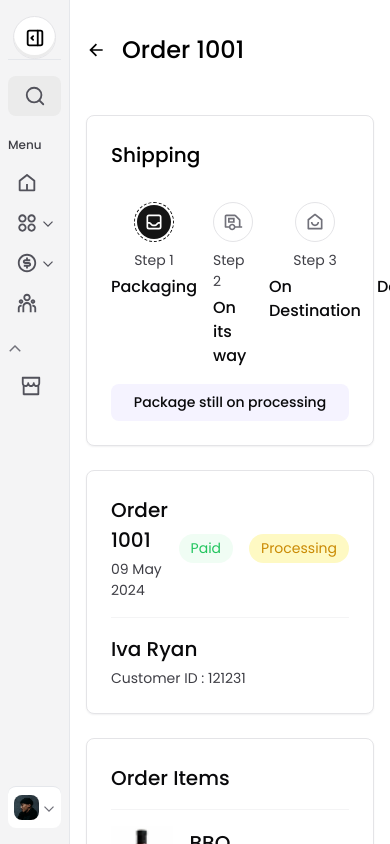
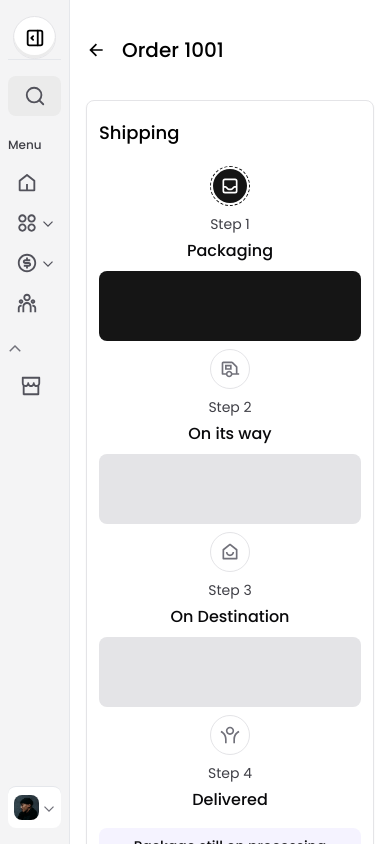
Before and after one commit to uzair-shakeel/neobox, a React (Vite) app: page /order/1001 in a window 390 px wide. Built offline with nearby package versions, Linux system fonts and the light colour scheme.

Commit message:
order page responsive

```diff
--- a/src/pages/catalog/Order.jsx
+++ b/src/pages/catalog/Order.jsx
@@ -26,22 +26,24 @@ export default function Order() {
 
       {/* Main Content */}
       <main className="flex-1 overflow-y-auto lg:px-[32px] md:px-[24px] px-[16px] py-[27px]">
-        <h1 className="text-[24px] leading-[36px] font-[500] pt-[5px] pb-[32px] flex items-center gap-[16px]">
+        <h1 className="md:text-[24px] text-[20px] leading-[36px] font-[500] pt-[5px] pb-[32px] flex items-center gap-[16px]">
           <span className="min-h-[20px] min-w-[20px]">
             <RiArrowLeftLine size={20} />
           </span>
           Order {order.id}
         </h1>
-        <div className="flex flex-col md:flex-row gap-[24px] pt-[15px]">
-          <div className="md:w-[65%] w-full flex flex-col gap-[24px]">
+        <div className="flex flex-col lg:flex-row gap-[24px] md:pt-[15px]">
+          <div className="lg:w-[65%] w-full flex flex-col gap-[24px]">
             <div
-              className="bg-white p-[24px] rounded-[8px] border border-[#E4E4E7]"
+              className="bg-white xl:px-[24px] md:px-[15px] px-[12px] xl:py-[24px] py-[18px] rounded-[8px] border border-[#E4E4E7]"
               style={{
                 boxShadow: "0px 1px 2px 0px #1018280F",
               }}
             >
-              <h2 className="text-[20px] font-[500] mb-[32px]">Shipping</h2>
-              <div className="flex justify-between items-start mb-[16px]">
+              <h2 className="md:text-[20px] text-[18px] font-[500] md:mb-[32px] mb-[20px]">
+                Shipping
+              </h2>
+              <div className="flex sm:flex-row flex-col justify-between sm:items-start items-center mb-[16px]">
                 <div className="flex flex-col items-center">
                   <div className="w-[40px] h-[40px] rounded-full flex items-center justify-center border border-dashed border-[#151515]">
                     <div className="w-[33.6px] h-[33.6px] bg-[#151515] rounded-full flex items-center justify-center text-white">
@@ -55,7 +57,7 @@ export default function Order() {
                     Packaging
                   </p>
                 </div>
-                <div className="flex-1 h-[4px] rounded-[8px] bg-[#151515] mx-2 my-[18px]"></div>
+                <div className="sm:flex-1 sm:h-[4px] h-[70px] w-[4px] rounded-[8px] bg-[#151515] w-full sm:my-[18px] my-2"></div>
                 <div className="flex flex-col items-center">
                   <div className="w-[40px] h-[40px] rounded-full flex items-center justify-center border border-[#E4E4E7] bg-white">
                     <div className="flex items-center justify-center text-[#71717A]">
@@ -69,7 +71,7 @@ export default function Order() {
                     On its way
                   </p>
                 </div>
-                <div className="flex-1 h-[4px] rounded-[8px] bg-[#E4E4E7] mx-2 my-[18px]"></div>
+                <div className="sm:flex-1 sm:h-[4px] h-[70px] w-[4px] rounded-[8px] bg-[#E4E4E7] w-full sm:my-[18px] my-2"></div>
                 <div className="flex flex-col items-center">
                   <div className="w-[40px] h-[40px] rounded-full flex items-center justify-center border border-[#E4E4E7] bg-white">
                     <div className="flex items-center justify-center text-[#71717A]">
@@ -83,7 +85,7 @@ export default function Order() {
                     On Destination
                   </p>
                 </div>
-                <div className="flex-1 h-[4px] rounded-[8px] bg-[#E4E4E7] mx-2 my-[18px]"></div>
+                <div className="sm:flex-1 sm:h-[4px] h-[70px] w-[4px] rounded-[8px] bg-[#E4E4E7] w-full sm:my-[18px] my-2"></div>
                 <div className="flex flex-col items-center">
                   <div className="w-[40px] h-[40px] rounded-full flex items-center justify-center border border-[#E4E4E7] bg-white">
                     <div className="flex items-center justify-center text-[#71717A]">
@@ -104,15 +106,15 @@ export default function Order() {
             </div>
 
             <div
-              className="bg-white p-[24px] rounded-[8px] border border-[#E4E4E7]"
+              className="bg-white xl:px-[24px] md:px-[15px] px-[12px] xl:py-[24px] py-[18px] rounded-[8px] border border-[#E4E4E7]"
               style={{ boxShadow: "0px 1px 2px 0px #1018280F" }}
             >
-              <div className="flex justify-between items-center border-b border-b-[#F4F4F5] mb-[16px] pb-[16px] gap-1">
+              <div className="flex flex-wrap justify-between items-center border-b border-b-[#F4F4F5] md:mb-[16px] mb-[13px] md:pb-[16px] pb-[13px] md:gap-1 gap-3">
                 <div>
-                  <h2 className="text-[20px] font-[500] text-[#09090B] pb-[4px]">
+                  <h2 className="md:text-[20px] text-[18px] font-[500] text-[#09090B] pb-[4px]">
                     Order {order.id}
                   </h2>
-                  <p className="text-[#3F3F46] text-[14px] font-[400]">
+                  <p className="text-[#3F3F46] md:text-[14px] text-[13px] font-[400]">
                     {order.date}
                   </p>
                 </div>
@@ -140,61 +142,65 @@ export default function Order() {
                 </div>
               </div>
               <div>
-                <h3 className="text-[20px] font-[500] text-[#09090B] pb-[4px]">
+                <h3 className="md:text-[20px] text-[18px] font-[500] text-[#09090B] pb-[4px]">
                   {order.customer}
                 </h3>
-                <p className="text-[#3F3F46] text-[14px] font-[400]">
+                <p className="text-[#3F3F46] md:text-[14px] text-[13px] font-[400]">
                   Customer ID : 121231
                 </p>
               </div>
             </div>
 
             <div
-              className="bg-white p-[24px] rounded-[8px] border border-[#E4E4E7]"
+              className="bg-white xl:px-[24px] md:px-[15px] px-[12px] xl:py-[24px] py-[18px] rounded-[8px] border border-[#E4E4E7]"
               style={{ boxShadow: "0px 1px 2px 0px #1018280F" }}
             >
-              <h2 className="text-[20px] font-[500] text-[#09090B] border-b border-b-[#F4F4F5] mb-[16px] pb-[16px]">
+              <h2 className="md:text-[20px] text-[18px] font-[500] text-[#09090B] border-b border-b-[#F4F4F5] md:mb-[16px] mb-[13px] md:pb-[16px] pb-[13px]">
                 Order Items
               </h2>
-              <div className="flex items-center justify-between border-b border-b-[#F4F4F5] mb-[16px] pb-[16px]">
-                <div className="flex items-center gap-[16px]">
+              <div className="flex items-center sm:gap-[16px] gap-[6px] border-b border-b-[#F4F4F5] mb-[16px] pb-[16px]">
                 <img
                   src="/product-img-3.png"
                   alt="BBQ Sauce"
-                    className="w-[64px] h-[64px] "
+                  className="sm:w-[64px] w-[45px] sm:h-[64px] h-[45px]"
                 />
-                  <h3 className="font-[500] text-[20px] text-[#09090B]">
+                <div className="flex items-center justify-between gap-[16px] w-full flex-wrap">
+                  <h3 className="font-[500] md:text-[20px] text-[18px] text-[#09090B]">
                     BBQ Sauces
                   </h3>
-                </div>
-                <div className="flex items-center gap-[40px]">
-                  <p className="text-[#09090B] text-[14px] font-[500]">
+
+                  <div className="flex items-center sm:gap-[40px] gap-[16px] flex-wrap">
+                    <p className="text-[#09090B] sm:text-[14px] text-[13px] font-[500]">
                       {order.total}
                     </p>
-                  <p className="text-[#09090B] text-[16px] font-[500]">1x</p>
-                  <p className="text-[#09090B] text-[14px] font-[500]">
+                    <p className="text-[#09090B] sm:text-[16px] text-[14px] font-[500]">
+                      1x
+                    </p>
+                    <p className="text-[#09090B] sm:text-[14px] text-[13px] font-[500]">
                       {order.total}
                     </p>
                   </div>
                 </div>
-              <button className="bg-[#151515] text-white text-[16px] font-[500] px-[16px] py-[11px] rounded-[10px] flex items-center ms-auto gap-[8px]">
-                <RiInboxFill size={20} /> Mark as shipped
+              </div>
+              <button className="bg-[#151515] text-white md:text-[16px] text-[14px] font-[500] md:px-[16px] px-[12px] md:py-[11px] py-[9px] rounded-[10px] flex items-center ms-auto gap-[8px]">
+                <RiInboxFill className="md:w-[20px] w-[17px] md:h-[20px] h-[17px]" />{" "}
+                Mark as shipped
               </button>
             </div>
           </div>
 
-          <div className="md:w-[35%] w-full">
+          <div className="lg:w-[35%] w-full">
             <div
-              className="bg-white p-[24px] rounded-[8px] border border-[#E4E4E7] w-full"
+              className="bg-white xl:px-[24px] xl:py-[24px] px-[12px] py-[15px] rounded-[8px] border border-[#E4E4E7] w-full"
               style={{ boxShadow: "0px 1px 2px 0px #1018280F" }}
             >
-              <h2 className="text-[20px] font-[500] text-[#09090B] mb-[30px]">
+              <h2 className="md:text-[20px] text-[18px] font-[500] text-[#09090B] md:mb-[30px] mb-[20px]">
                 Payment
               </h2>
-              <p className="font-[500] text-[16px] text-[#09090B] pb-[4px]">
+              <p className="font-[500] sm:text-[16px] text-[14px] text-[#09090B] pb-[4px]">
                 Paid via Debit Card
               </p>
-              <p className="text-[#3F3F46] text-[14px] font-[400] mb-[30px]">
+              <p className="text-[#3F3F46] sm:text-[14px] text-[13px] font-[400] mb-[30px]">
                 27 Jan 2024 11:33 am
               </p>
               <div className="flex justify-between mb-[14px] gap-[6px]">
```
Lines whose indentation alone changed are shown as unchanged.
